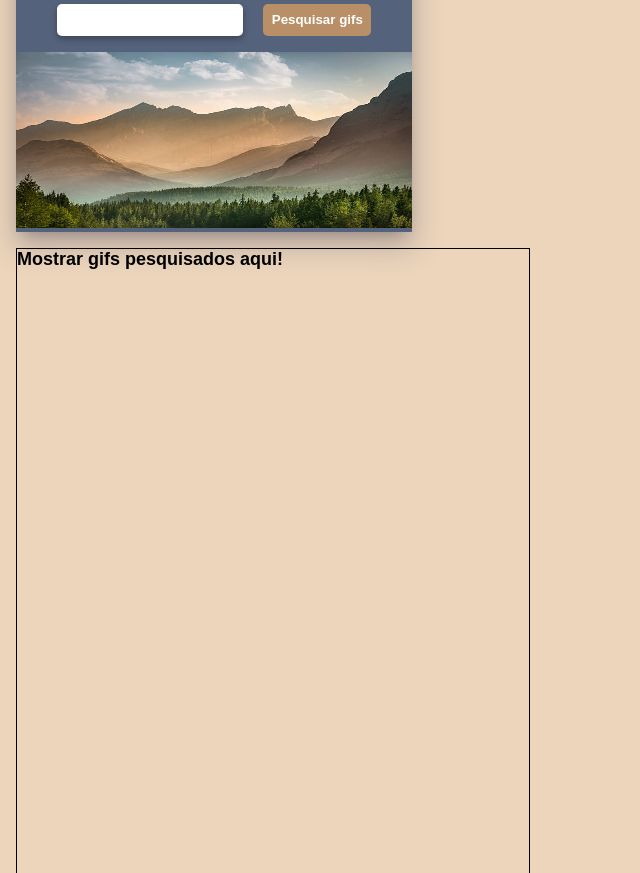
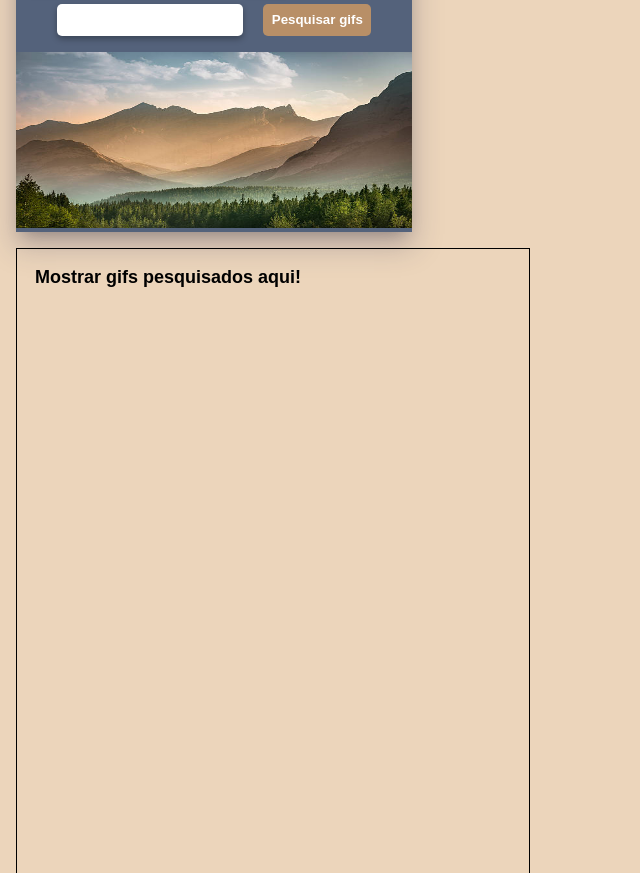
Before and after one commit to anepaz/js-project, a PHP site: page / in a window 1280 px wide. Shown: the part 429-1302 px from the top of the page, without its empty margins (0-640 px from the left). Run offline with PHP 8.4, Linux system fonts and the light colour scheme.

Commit message:
add padding to boxresults h2

```diff
--- a/style.css
+++ b/style.css
@@ -328,6 +328,7 @@ input[type='search'] {
     font-size: 18px;
     margin-top: 0;
     position: absolute;
+    padding: 1em;
   }
 
   .result-images {
@@ -449,6 +450,7 @@ input[type='search'] {
     font-size: 18px;
     margin-top: 0;
     position: absolute;
+    padding: 1em;
   }
 
   .result-images {
```
